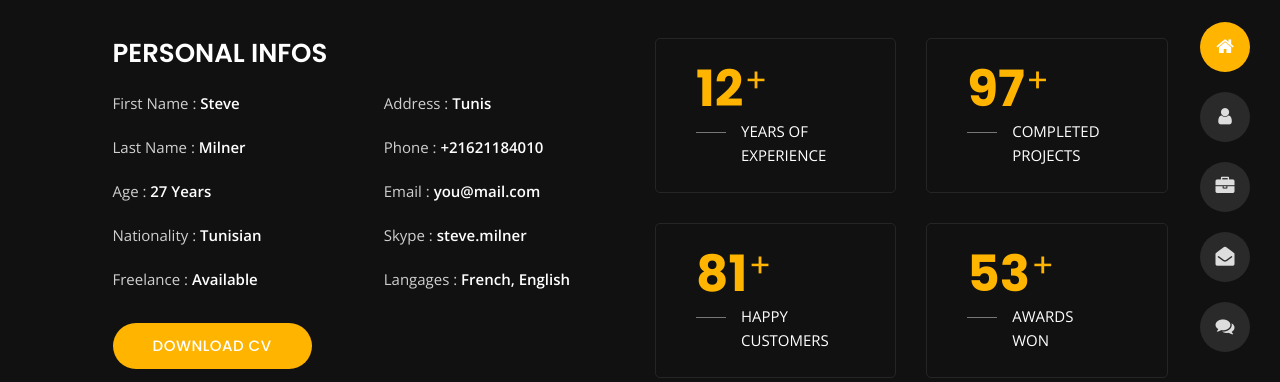
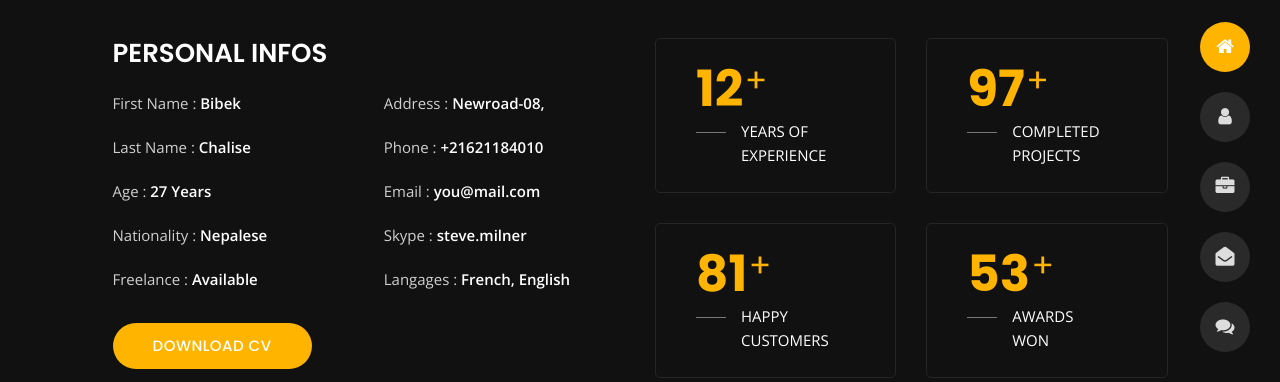
Before and after one commit to thebibek/my-personal-site, a PHP site: page /about.php in a window 1280 px wide. Shown: the part 213-595 px from the top of the page. Run offline with PHP 8.4, Linux system fonts and the light colour scheme; data that the repository does not hold is empty.

Commit message:
Update about.php

```diff
--- a/about.php
+++ b/about.php
@@ -2,7 +2,7 @@
 <html lang="en">
 
 
-<!-- Mirrored from slimhamdi.net/tunis/dark/about.html by HTTrack Website Copier/3.x [XR&CO'2014], Thu, 18 Jun 2020 09:06:06 GMT -->
+
 <head>
     <meta charset="utf-8">
     <title>About | <?php echo $row->title; ?></title>
@@ -56,16 +56,16 @@
                     </div>
                     <div class="col-6">
                         <ul class="about-list list-unstyled open-sans-font">
-                            <li> <span class="title">first name :</span> <span class="value d-block d-sm-inline-block d-lg-block d-xl-inline-block">Steve</span> </li>
-                            <li> <span class="title">last name :</span> <span class="value d-block d-sm-inline-block d-lg-block d-xl-inline-block">Milner</span> </li>
+                            <li> <span class="title">first name :</span> <span class="value d-block d-sm-inline-block d-lg-block d-xl-inline-block">Bibek</span> </li>
+                            <li> <span class="title">last name :</span> <span class="value d-block d-sm-inline-block d-lg-block d-xl-inline-block">Chalise</span> </li>
                             <li> <span class="title">Age :</span> <span class="value d-block d-sm-inline-block d-lg-block d-xl-inline-block">27 Years</span> </li>
-                            <li> <span class="title">Nationality :</span> <span class="value d-block d-sm-inline-block d-lg-block d-xl-inline-block">Tunisian</span> </li>
+                            <li> <span class="title">Nationality :</span> <span class="value d-block d-sm-inline-block d-lg-block d-xl-inline-block">Nepalese</span> </li>
                             <li> <span class="title">Freelance :</span> <span class="value d-block d-sm-inline-block d-lg-block d-xl-inline-block">Available</span> </li>
                         </ul>
                     </div>
                     <div class="col-6">
                         <ul class="about-list list-unstyled open-sans-font">
-                            <li> <span class="title">Address :</span> <span class="value d-block d-sm-inline-block d-lg-block d-xl-inline-block">Tunis</span> </li>
+                            <li> <span class="title">Address :</span> <span class="value d-block d-sm-inline-block d-lg-block d-xl-inline-block">Newroad-08,</span> </li>
                             <li> <span class="title">phone :</span> <span class="value d-block d-sm-inline-block d-lg-block d-xl-inline-block">+21621184010</span> </li>
                             <li> <span class="title">Email :</span> <span class="value d-block d-sm-inline-block d-lg-block d-xl-inline-block">you@mail.com</span> </li>
                             <li> <span class="title">Skype :</span> <span class="value d-block d-sm-inline-block d-lg-block d-xl-inline-block">steve.milner</span> </li>
```
